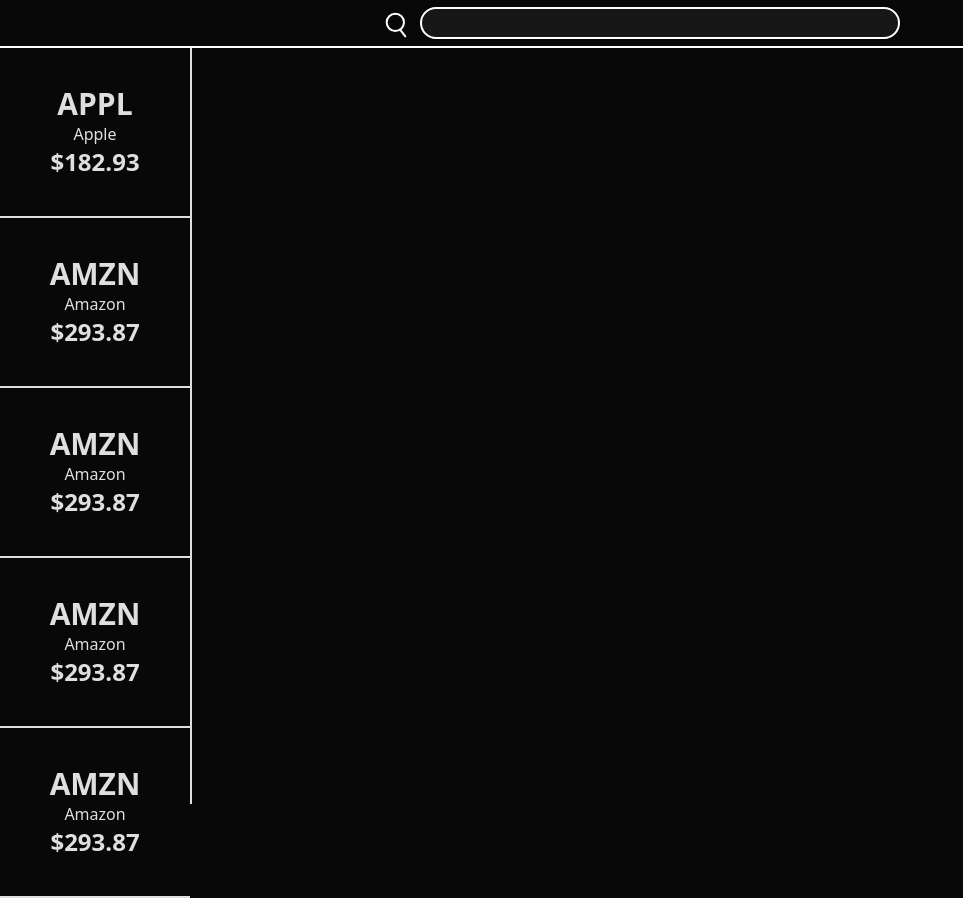
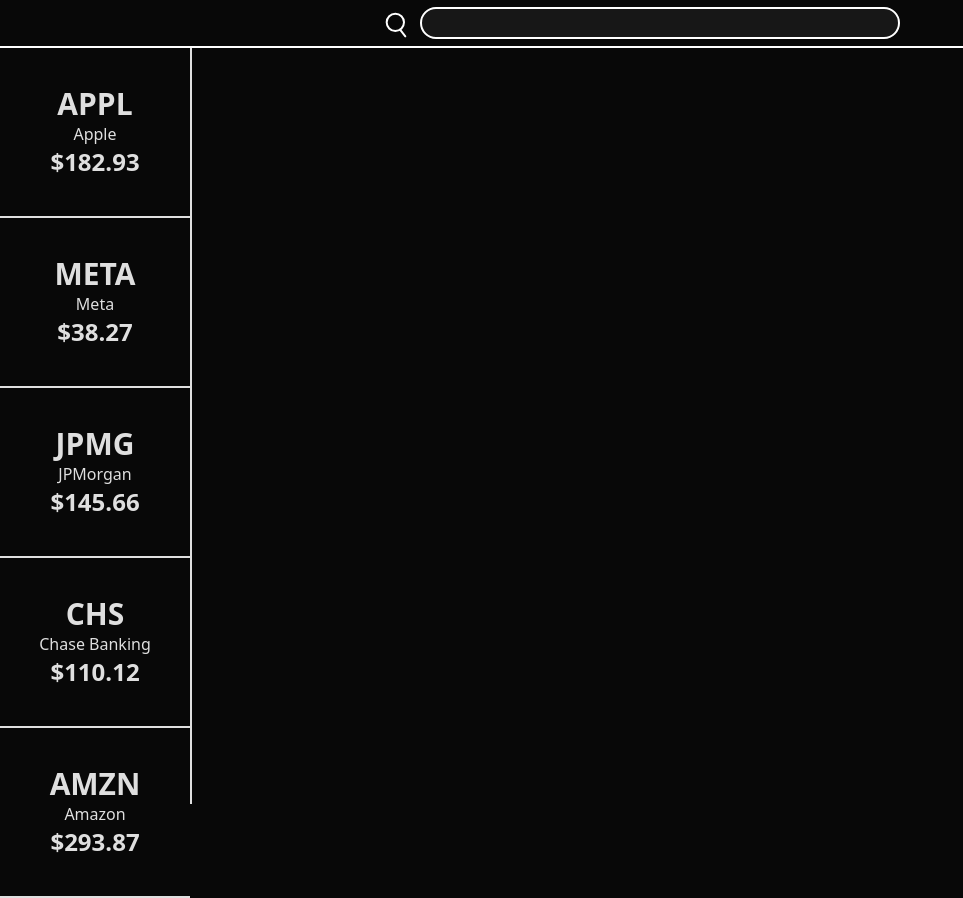
Before and after one commit to miniWorkz/stock-predictor-frontend, a React app: page / in a window 1280 px wide. Shown: the whole page, without its empty margins (0-963 px from the left). Built offline with nearby package versions, Linux system fonts and the light colour scheme; the HTML template or start-up script is replaced by a standard one.

Commit message:
Updated Watchlist compnent

```diff
--- a/src/components/watchlist-section/watchlist.jsx
+++ b/src/components/watchlist-section/watchlist.jsx
@@ -5,9 +5,9 @@
     return(
         <section className={"border-r-2 h-[94.5vh] flex flex-col"}>
             <Card name={"Apple"} symbol={"APPL"} price={182.93}></Card>
-            <Card name={"Amazon"} symbol={"AMZN"} price={293.87}></Card>
-            <Card name={"Amazon"} symbol={"AMZN"} price={293.87}></Card>
-            <Card name={"Amazon"} symbol={"AMZN"} price={293.87}></Card>
+            <Card name={"Meta"} symbol={"META"} price={38.27}></Card>
+            <Card name={"JPMorgan"} symbol={"JPMG"} price={145.66}></Card>
+            <Card name={"Chase Banking"} symbol={"CHS"} price={110.12}></Card>
             <Card name={"Amazon"} symbol={"AMZN"} price={293.87}></Card>
         </section>
     );
```
Also changed, not shown: public/star.svg (added).
